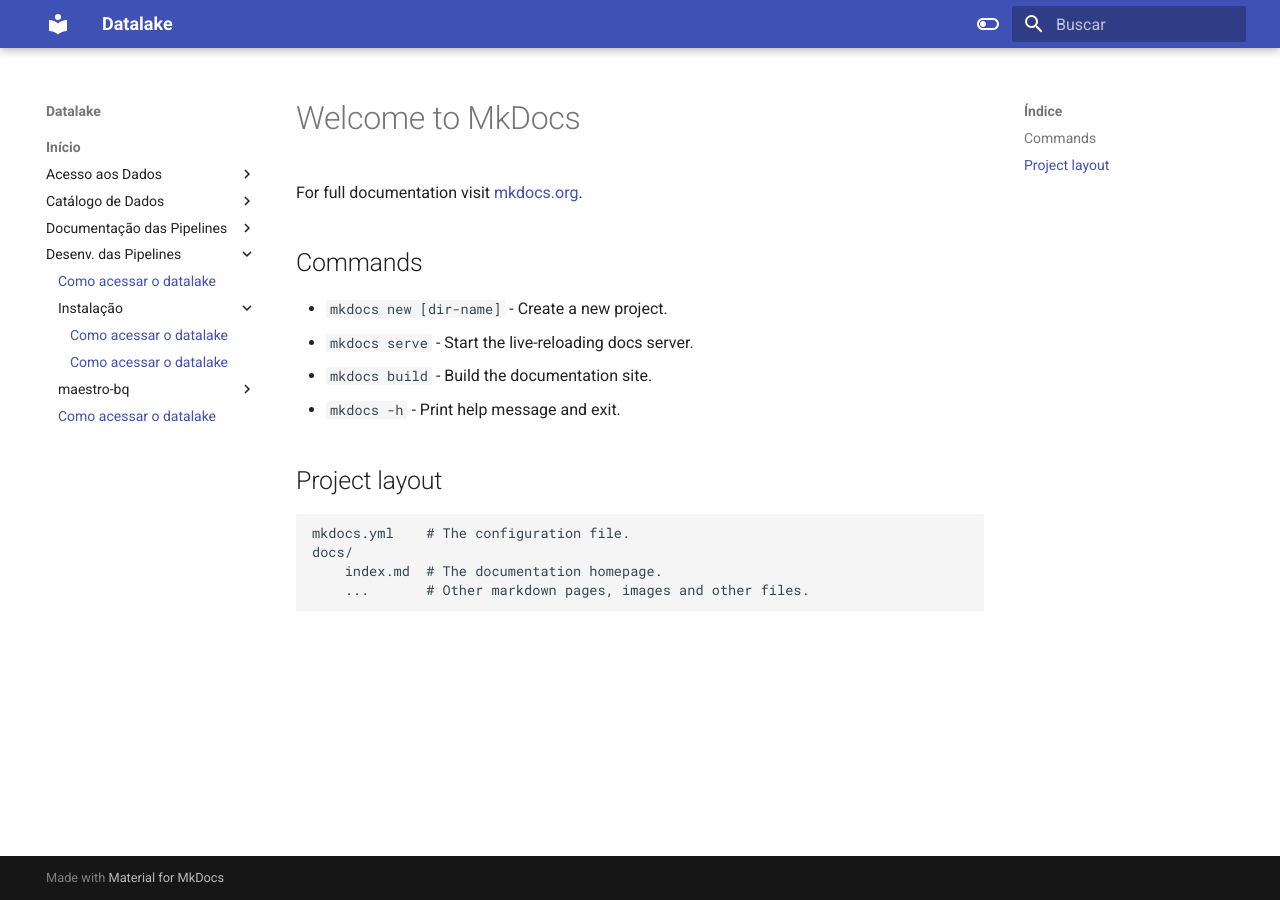
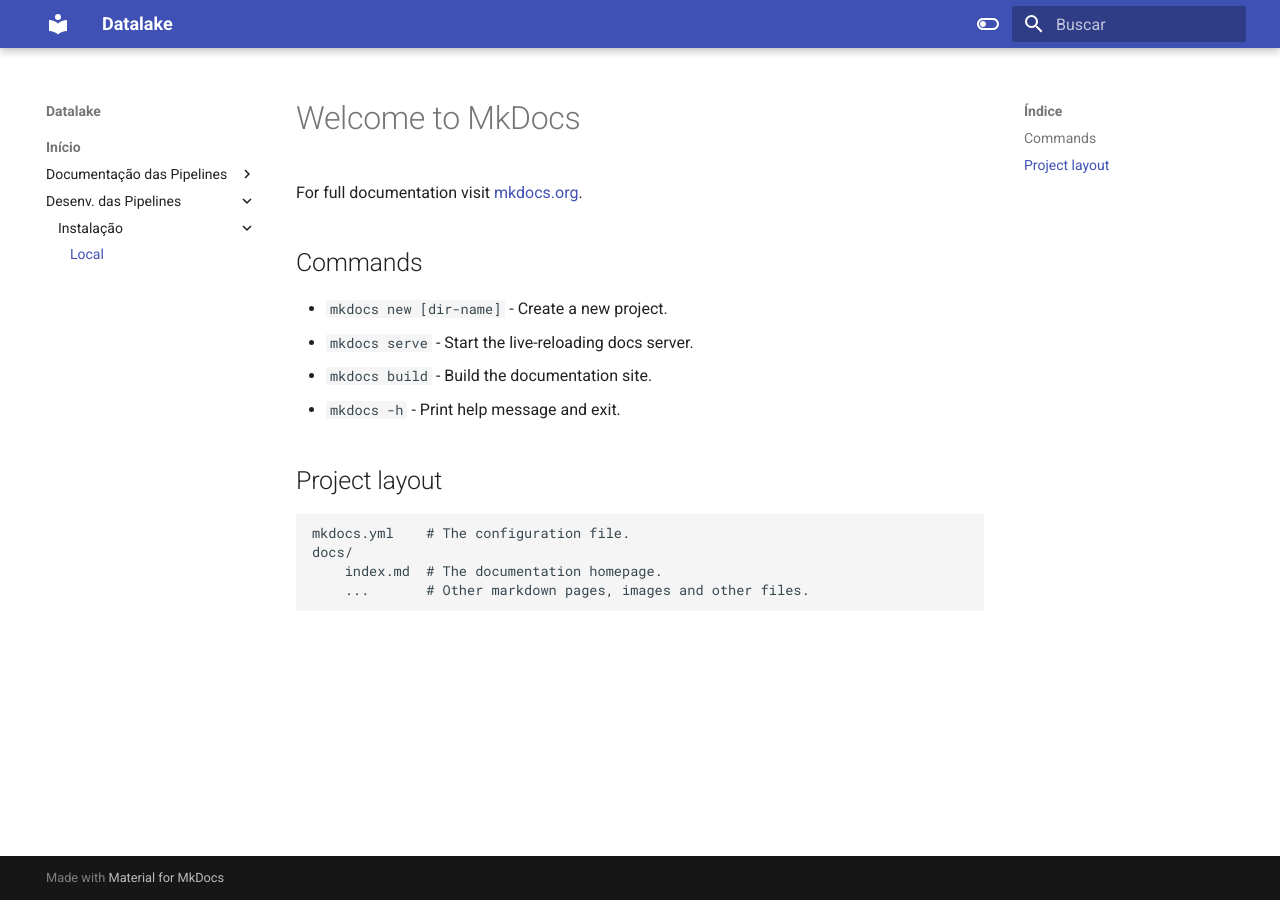
Before and after one commit to RJ-SMTR/maestro-docs, an MkDocs documentation site: the page built from docs/index.md, in a window 1280 px wide. Built offline with MkDocs 1.6.1 and Material for MkDocs 9.7.7, drawn with Linux system fonts in a browser that asks for light colours; the version menu is left out; some of the changed lines change nothing that is shown.

Commit message:
deixa somente páginas com conteúdo

```diff
--- a/mkdocs.yml
+++ b/mkdocs.yml
@@ -21,21 +21,21 @@ theme:
 
 nav:
   - Início:
-    - Acesso aos Dados:
-      - Como acessar o datalake: index.md
-    - Catálogo de Dados:
-      - br_rj_riodejaneiro_brt_gps: index.md
+    # - Acesso aos Dados:
+    #   - Como acessar o datalake: index.md
+    # - Catálogo de Dados:
+    #   - br_rj_riodejaneiro_brt_gps: index.md
     - Documentação das Pipelines:
       - Multas Automáticas: pipelines/multas-automaticas.md
-      - Registros GPS: index.md
+      # - Registros GPS: index.md
     - Desenv. das Pipelines:
-      - Início: index.md
+      # - Início: index.md
       - Instalação:
         - Local: index.md
-        - Nuvem: index.md
-      - maestro-bq:
-        - Referência: maestro-bq-ref.md
-      - Mapa: index.md
+        # - Nuvem: index.md
+      # - maestro-bq:
+        # - Referência: maestro-bq-ref.md
+      # - Mapa: index.md
 
 markdown_extensions:
   - pymdownx.arithmatex:
```
